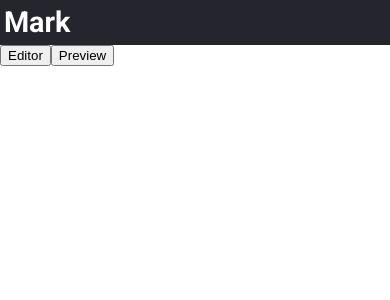
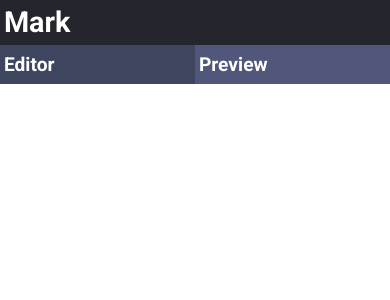
Before and after one commit to Vladyslav-Kolisnyk/mark, a React (Vite) app: page / in a window 390 px wide. Shown: the top 300 px of the page. Built offline with nearby package versions, Linux system fonts and the light colour scheme; the HTML template or start-up script is replaced by a standard one.

Commit message:
Styling Tab.jsx and Tabs.jsx

```diff
--- a/src/components/Tabs.jsx
+++ b/src/components/Tabs.jsx
@@ -1,20 +1,26 @@
 import { PropTypes } from 'prop-types';
-import Tab from "./Tab.jsx";
+import Tab from './Tab.jsx';
 
 export default function Tabs({ setViewMode }) {
   return (
     <section className="tabs">
-      <Tab setViewMode={setViewMode} mode={'editor'}>
+      <Tab
+        setViewMode={setViewMode}
+        mode={'editor'}
+      >
         Editor
       </Tab>
 
-      <Tab setViewMode={setViewMode} mode={'preview'}>
+      <Tab
+        setViewMode={setViewMode}
+        mode={'preview'}
+      >
         Preview
       </Tab>
     </section>
   );
 }
 
-Tabs.PropTypes = {
+Tabs.propTypes = {
   setViewMode: PropTypes.func,
 };
--- a/src/styles/App.scss
+++ b/src/styles/App.scss
@@ -27,8 +27,8 @@ $font-mono: "Roboto Mono", sans-serif;
   background: #24252D;
   padding: 8px 1vw;
   display: flex;
+  align-items: center;
   gap: 24px;
-  align-items: center;
 }
 
 .header-logo {
@@ -57,8 +57,36 @@ $font-mono: "Roboto Mono", sans-serif;
   background: #6A6F82;
 }
 
+.tabs {
+  display: none;
+}
+
 @media (max-width: 500px) {
   .viewmode-buttons {
     display: none;
   }
+
+  .tabs {
+    display: flex;
+    align-items: center;
+  }
+
+  .tabs-tab {
+    flex-basis: 100%;
+    border: none;
+    padding: 8px 1vw;
+    text-align: start;
+    font-family: $font-main;
+    font-size: 1.2rem;
+    font-weight: 700;
+    color: #fff;
+  }
+
+  .tabs-tab:nth-child(1) {
+    background: #3E455F;
+  }
+
+  .tabs-tab:nth-child(2) {
+    background: #50577A;
+  }
 }
```
